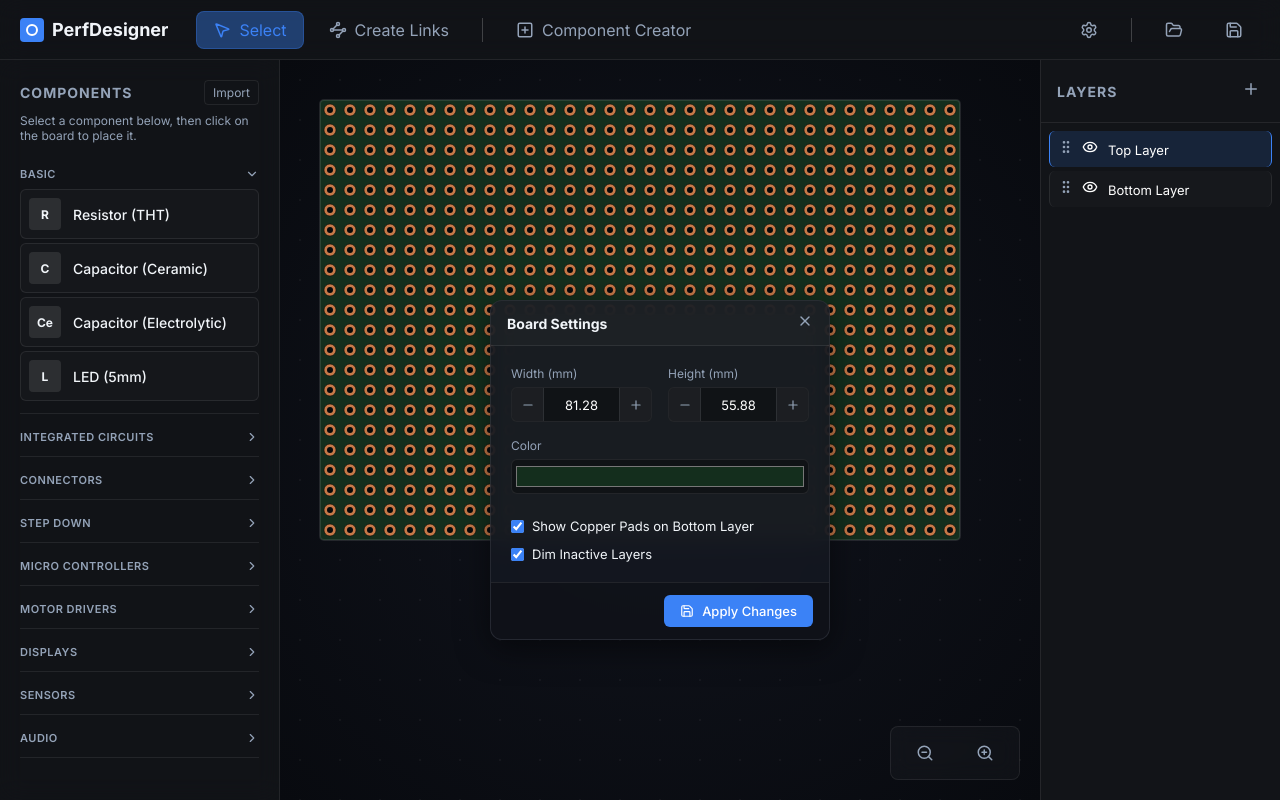
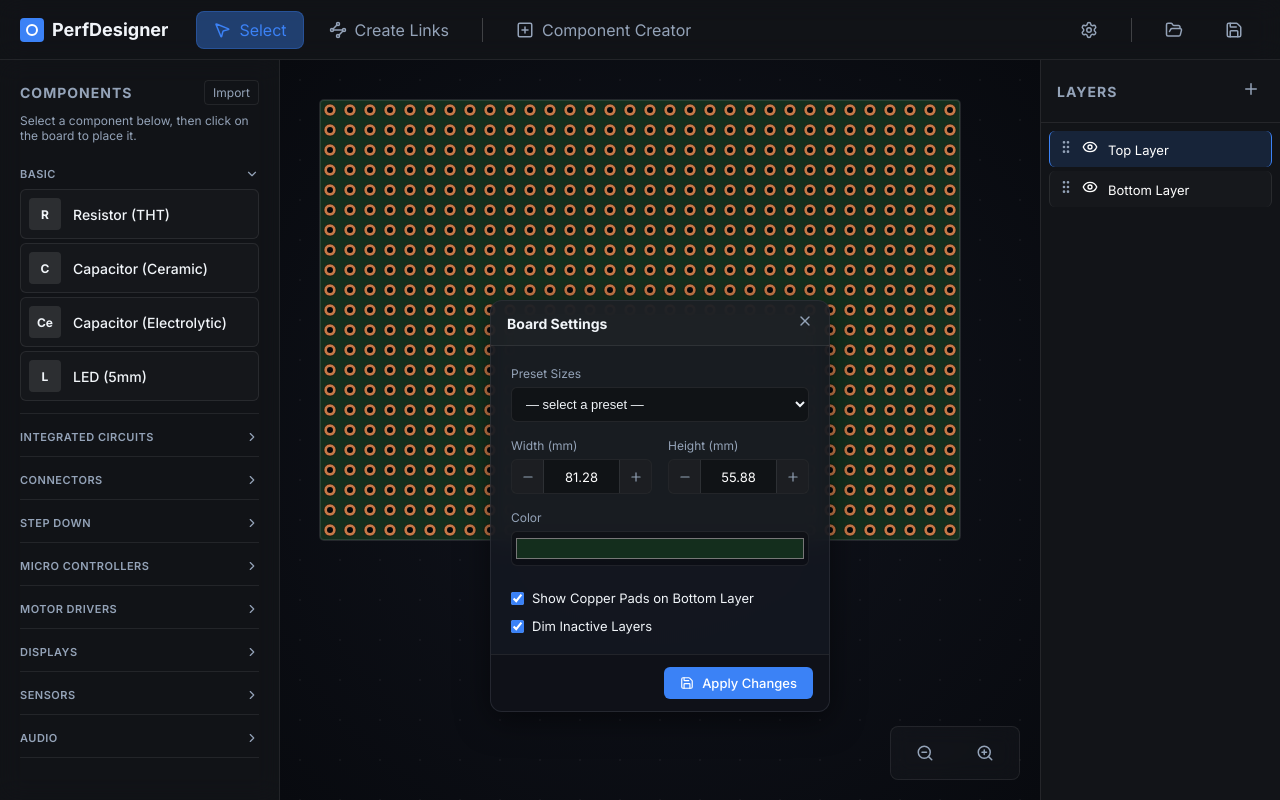
Before and after one commit to jaysonragasa/perfdesigner, a React (Vite) app: page / in a window 1280 px wide. Both pictures are taken after a click on the button 1089 px from the left and 29 px from the top of the page. Built offline with nearby package versions, Linux system fonts and the light colour scheme.

Commit message:
feat: add size presets dropdown to Board Settings

```diff
--- a/package.json
+++ b/package.json
@@ -10,6 +10,7 @@
     "preview": "vite preview"
   },
   "dependencies": {
+    "@vercel/analytics": "^2.0.1",
     "lucide-react": "^1.24.0",
     "react": "^19.2.7",
     "react-dom": "^19.2.7"
--- a/src/components/BoardSettings.jsx
+++ b/src/components/BoardSettings.jsx
@@ -1,6 +1,16 @@
 import React, { useState, useRef, useEffect } from 'react';
 import { X, Save } from 'lucide-react';
 import NumberInput from './NumberInput';
+
+const PRESETS = [
+  { label: '60 × 40 mm  (20 × 14 holes)',  widthMM: 60,  heightMM: 40  },
+  { label: '70 × 50 mm  (24 × 18 holes)',  widthMM: 70,  heightMM: 50  },
+  { label: '80 × 60 mm  (27 × 22 holes)',  widthMM: 80,  heightMM: 60  },
+  { label: '90 × 70 mm  (31 × 26 holes)',  widthMM: 90,  heightMM: 70  },
+  { label: '120 × 80 mm (42 × 30 holes)',  widthMM: 120, heightMM: 80  },
+  { label: '150 × 90 mm (43 × 69 holes)',  widthMM: 150, heightMM: 90  },
+  { label: '180 × 120 mm (65 × 46 holes)', widthMM: 180, heightMM: 120 },
+];
 
 const BoardSettings = ({ onClose, onSave, currentWidth, currentHeight, showGoldBorder, setShowGoldBorder, dimInactiveLayers, setDimInactiveLayers, boardColor, setBoardColor }) => {
   const [widthMM, setWidthMM] = useState((currentWidth * 2.54).toFixed(2));
@@ -85,6 +95,38 @@ const BoardSettings = ({ onClose, onSave, currentWidth, currentHeight, showGoldB
       </div>
 
       <div style={{ padding: '20px', display: 'flex', flexDirection: 'column', gap: '16px' }}>
+        {/* Presets */}
+        <div style={{ display: 'flex', flexDirection: 'column', gap: '6px' }}>
+          <label style={{ fontSize: '12px', color: 'var(--text-muted)' }}>Preset Sizes</label>
+          <select
+            defaultValue=""
+            onChange={(e) => {
+              const idx = parseInt(e.target.value);
+              if (isNaN(idx)) return;
+              const preset = PRESETS[idx];
+              setWidthMM(preset.widthMM);
+              setHeightMM(preset.heightMM);
+              e.target.value = '';
+            }}
+            style={{
+              background: 'rgba(0,0,0,0.3)',
+              border: '1px solid var(--border-subtle)',
+              color: 'var(--text-main)',
+              borderRadius: '6px',
+              padding: '8px 10px',
+              fontSize: '13px',
+              outline: 'none',
+              cursor: 'pointer',
+              width: '100%'
+            }}
+          >
+            <option value="" disabled style={{ color: 'var(--text-muted)' }}>— select a preset —</option>
+            {PRESETS.map((p, i) => (
+              <option key={i} value={i} style={{ background: '#1a1e2e' }}>{p.label}</option>
+            ))}
+          </select>
+        </div>
+
         <div style={{ display: 'flex', gap: '16px' }}>
           <div style={{ flex: 1, display: 'flex', flexDirection: 'column', gap: '6px' }}>
             <label style={{ fontSize: '12px', color: 'var(--text-muted)' }}>Width (mm)</label>
```
Also changed, not shown: 1 other file (tests, documents, lock files or other folders).
